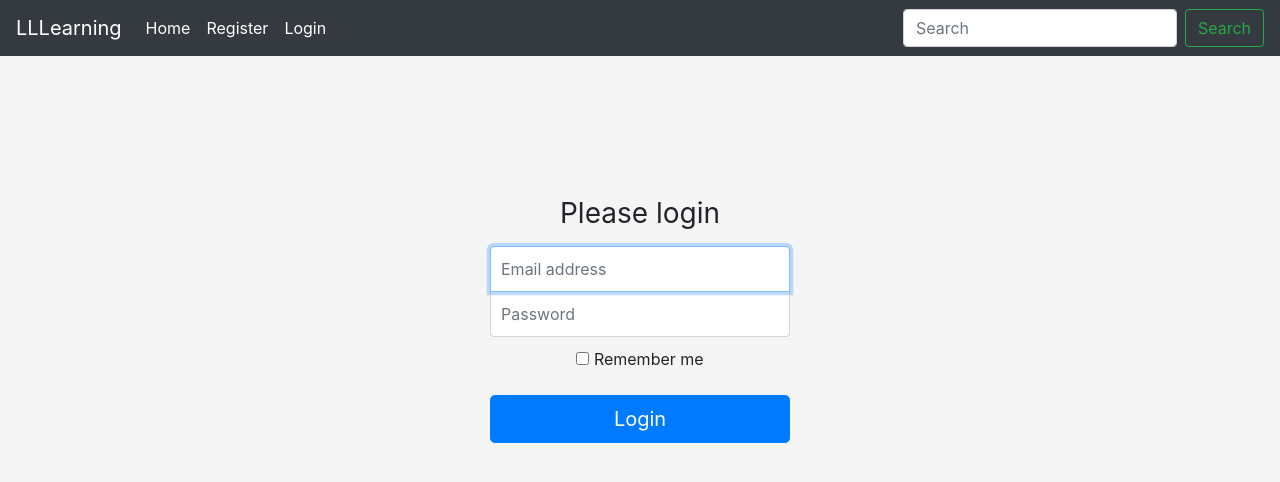
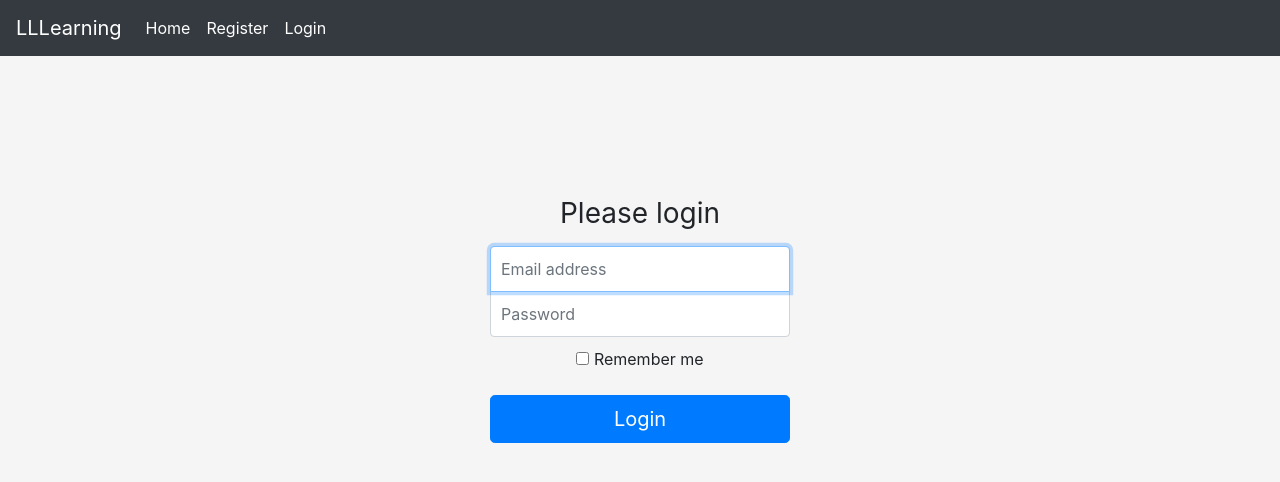
Before and after one commit to dyfca/dyfca.github.io, a plain HTML site: page sign_in.html in a window 1280 px wide. Drawn offline with nearby package versions, Linux system fonts and the light colour scheme.

Commit message:
Remove search bar

```diff
--- a/sign_in.html
+++ b/sign_in.html
@@ -43,10 +43,6 @@
               <a class="nav-link disabled" href="#">Login</a>
             </li> -->
           </ul>
-          <form class="form-inline mt-2 mt-md-0">
-            <input class="form-control mr-sm-2" type="text" placeholder="Search" aria-label="Search">
-            <button class="btn btn-outline-success my-2 my-sm-0" type="submit">Search</button>
-          </form>
         </div>
       </nav>
     </header>
```
Also changed, not shown: Business.html (+0 -4 lines), cs.html (+0 -4 lines), interest.html (+0 -4 lines), main_page.html (+0 -4 lines), sign_up.html (+0 -4 lines), user_profile.html (+0 -4 lines), web_development.html (+0 -4 lines).
